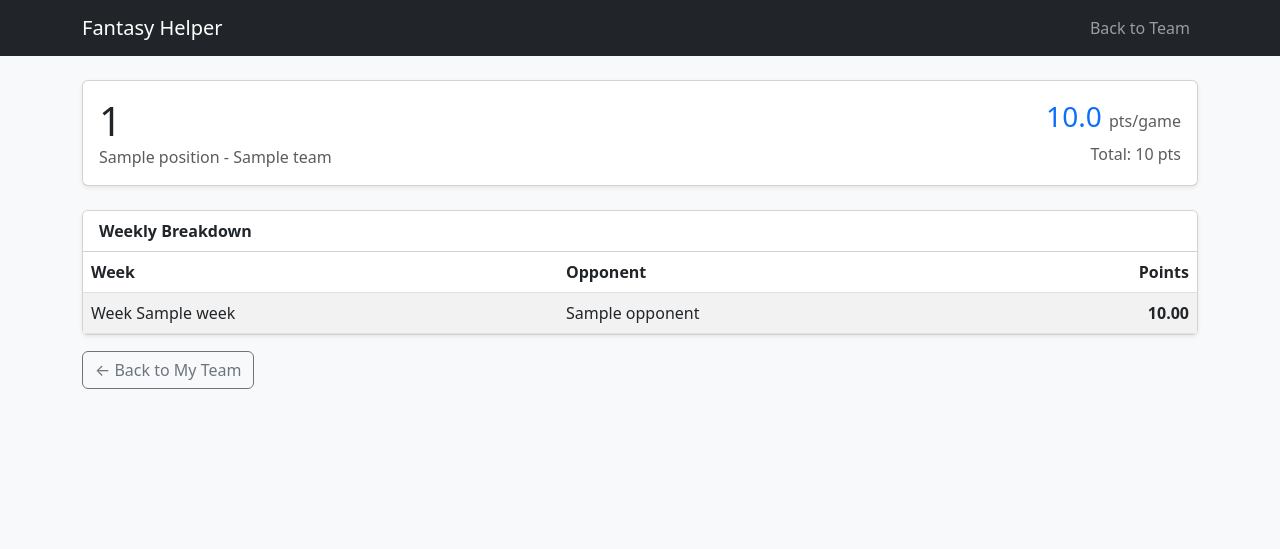
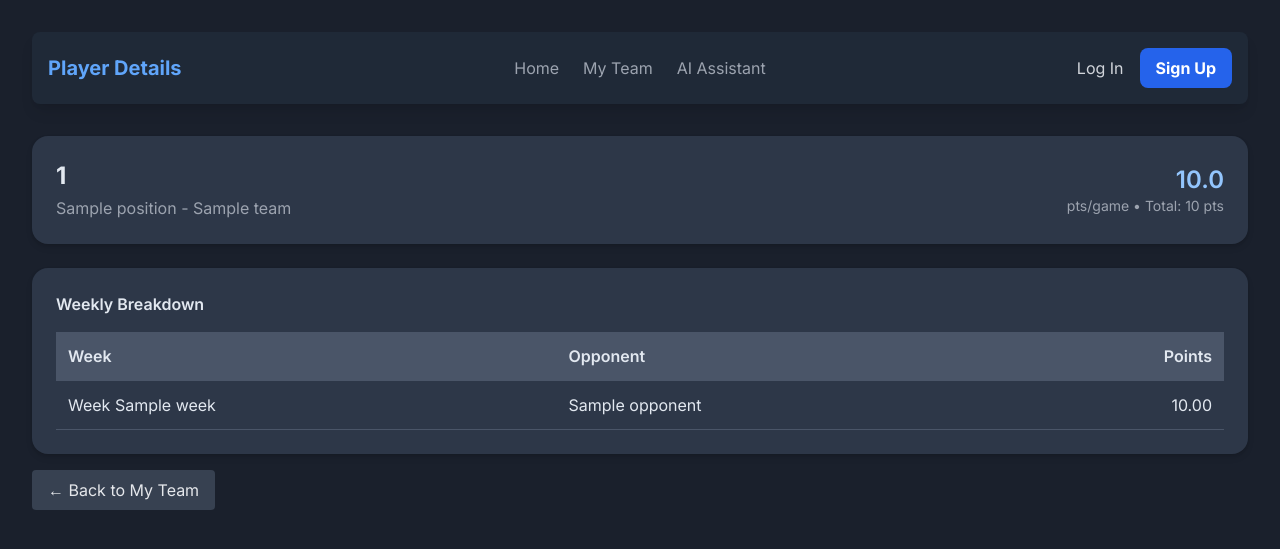
Before and after one commit to 0gnila/FantasyFootballApp, a FastAPI app: page /player/1 in a window 1280 px wide. Shown: the top 549 px of the page. Run offline with FastAPI, Linux system fonts and the light colour scheme; a database or web service that is not in the repository returns one stand-in record (values such as "Sample title"); data that the repository does not hold is empty; some libraries are stand-ins or nearby versions.

Commit message:
Player Detail page is consistent with the other pages

```diff
--- a/FantasyFootball/templates/player_detail.html
+++ b/FantasyFootball/templates/player_detail.html
@@ -1,44 +1,105 @@
 <!DOCTYPE html>
-<html>
+<html lang="en">
 <head>
+    <meta charset="UTF-8">
+    <meta name="viewport" content="width=device-width, initial-scale=1.0">
     <title>{{ player_name }} - Stats</title>
-    <link href="https://cdn.jsdelivr.net/npm/bootstrap@5.3.0/dist/css/bootstrap.min.css" rel="stylesheet">
+    <script src="https://cdn.tailwindcss.com"></script>
+    <link href="https://fonts.googleapis.com/css2?family=Inter:wght@400;600;700&display=swap" rel="stylesheet">
+    <style>
+        body {
+            font-family: 'Inter', sans-serif;
+            background-color: #1a202c;
+            color: #e2e8f0;
+        }
+        .container {
+            max-width: 1200px;
+            margin: 0 auto;
+            padding: 2rem;
+        }
+        .card {
+            background-color: #2d3748;
+            border-radius: 1rem;
+            box-shadow: 0 4px 6px rgba(0, 0, 0, 0.1), 0 1px 3px rgba(0, 0, 0, 0.08);
+            padding: 1.5rem;
+        }
+        table {
+            border-collapse: collapse;
+            width: 100%;
+        }
+        th, td {
+            padding: 0.75rem;
+            text-align: left;
+            border-bottom: 1px solid #4a5568;
+        }
+        th {
+            background-color: #4a5568;
+            font-weight: 600;
+        }
+        tr:hover { background-color: #4a5568; }
+        .right { text-align: right; }
+    </style>
 </head>
-<body class="bg-light">
+<body>
+    <div class="container">
+        <!-- Navigation Bar (same layout as index) -->
+        <nav class="bg-gray-800 p-4 mb-8 rounded-lg shadow-lg">
+            <div class="flex items-center justify-between">
+                <!-- Left Box -->
+                <div class="w-1/3 flex justify-start">
+                    <div class="text-xl font-bold text-blue-400 flex items-center gap-2">
+                        Player Details
+                    </div>
+                </div>
 
-    <nav class="navbar navbar-expand-lg navbar-dark bg-dark mb-4">
-        <div class="container">
-            <a class="navbar-brand" href="/">Fantasy Helper</a>
-            <div class="navbar-nav ms-auto">
-                <a class="nav-link" href="/team">Back to Team</a>
+                <!-- Middle Box -->
+                <div class="w-1/3 flex items-center justify-center">
+                    <div class="flex items-center space-x-6">
+                        <a href="/" class="text-gray-400 hover:text-white transition">Home</a>
+                        <a href="/team" class="text-gray-400 hover:text-white transition">My Team</a>
+                        <a href="/ai" class="text-gray-400 hover:text-white transition">AI Assistant</a>
+                    </div>
+                </div>
+
+                <!-- Right Box -->
+                <div class="w-1/3 flex justify-end">
+                    <div class="flex items-center space-x-4">
+                        {% if user %}
+                        <span class="text-blue-300 font-medium">Hi, {{ user.username }}</span>
+                        <a href="/logout"
+                            class="border border-red-500 text-red-500 hover:bg-red-500 hover:text-white font-medium py-1 px-3 rounded transition text-sm">Logout</a>
+                        {% else %}
+                        <a href="/login" class="text-gray-300 hover:text-white transition">Log In</a>
+                        <a href="/register"
+                            class="bg-blue-600 hover:bg-blue-700 text-white font-bold py-2 px-4 rounded-lg transition">Sign Up</a>
+                        {% endif %}
+                    </div>
+                </div>
             </div>
-        </div>
-    </nav>
+        </nav>
 
-    <div class="container">
-        <div class="card shadow-sm mb-4">
-            <div class="card-body">
-                <div class="d-flex justify-content-between align-items-center">
-                    <div>
-                        <h1 class="card-title mb-0">{{ player_name }}</h1>
-                        <p class="text-muted mb-0">{{ position }} - {{ team }}</p>
-                    </div>
-                    <div class="text-end">
-                        <h3 class="text-primary">{{ average }} <small class="text-muted fs-6">pts/game</small></h3>
-                        <div class="text-muted">Total: {{ total }} pts</div>
-                    </div>
+        <div class="card mb-6">
+            <div class="flex justify-between items-center">
+                <div>
+                    <h1 class="text-2xl font-bold mb-1">{{ player_name }}</h1>
+                    <div class="text-gray-400">{{ position }} - {{ team }}</div>
+                </div>
+                <div class="text-right">
+                    <div class="text-2xl font-semibold text-blue-300">{{ average }}</div>
+                    <div class="text-gray-400 text-sm">pts/game • Total: {{ total }} pts</div>
                 </div>
             </div>
         </div>
 
-        <div class="card shadow-sm">
-            <div class="card-header bg-white fw-bold">Weekly Breakdown</div>
-            <div class="card-body p-0">
-                <table class="table table-striped mb-0">
+        <div class="card">
+            <div class="mb-4 font-semibold">Weekly Breakdown</div>
+            <div class="overflow-x-auto">
+                <table>
                     <thead>
                         <tr>
                             <th>Week</th>
-                            <th>Opponent</th> <th class="text-end">Points</th>
+                            <th>Opponent</th>
+                            <th class="right">Points</th>
                         </tr>
                     </thead>
                     <tbody>
@@ -46,7 +107,7 @@
                         <tr>
                             <td>Week {{ week_stat.week }}</td>
                             <td>{{ week_stat.opponent if week_stat.opponent else '-' }}</td>
-                            <td class="text-end fw-bold">{{ "%.2f"|format(week_stat.points) }}</td>
+                            <td class="right">{{ "%.2f"|format(week_stat.points) }}</td>
                         </tr>
                         {% endfor %}
                     </tbody>
@@ -54,8 +115,8 @@
             </div>
         </div>
 
-        <div class="mt-3">
-            <a href="/team" class="btn btn-outline-secondary">&larr; Back to My Team</a>
+        <div class="mt-4">
+            <a href="/team" class="inline-block bg-gray-700 text-gray-200 px-4 py-2 rounded hover:bg-gray-600">&larr; Back to My Team</a>
         </div>
     </div>
 </body>
```
